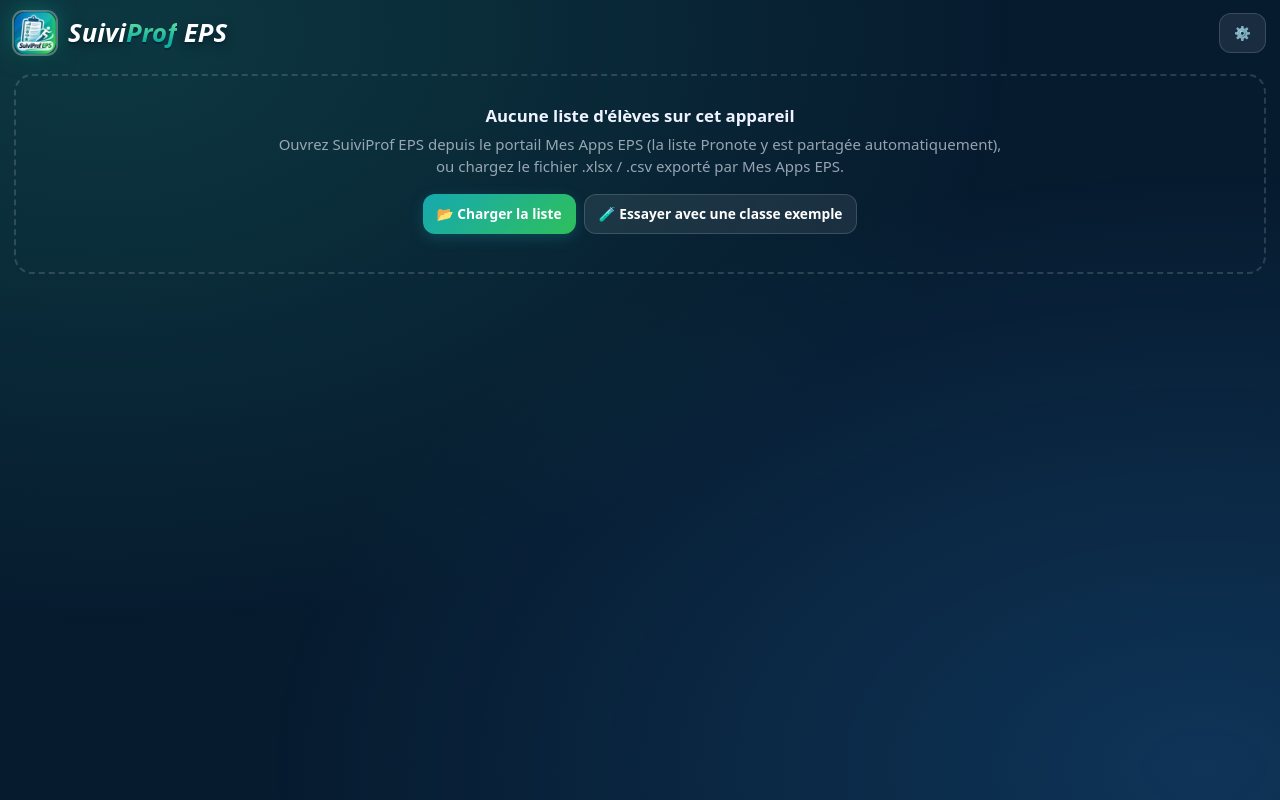
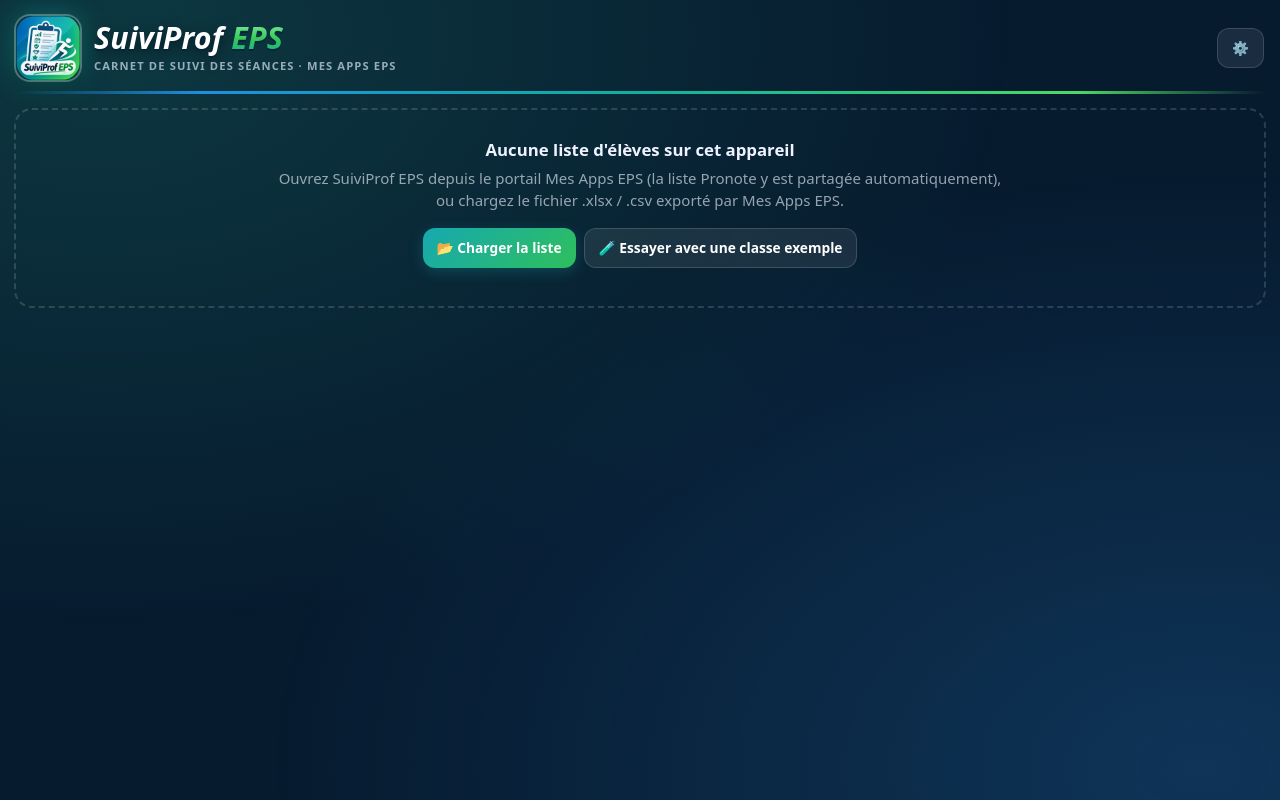
Before and after one commit to VinzToc/SuiviProf_EPS, a plain HTML site: page index.html in a window 1280 px wide. Drawn offline with Linux system fonts and the light colour scheme.

Commit message:
En-tête sur le modèle de CompEval : SuiviProf + EPS en vert comme sur le logo, logo agrandi, sous-titre, liseré
Co-Authored-By: Claude Opus 5.5 <noreply@anthropic.com>
Claude-Session: https://claude.ai/code/session_01DWMzvD6ztMEfLaUiDk1reh

```diff
--- a/index.html
+++ b/index.html
@@ -113,18 +113,22 @@ td select.in{width:auto;text-align:left}
 @media(max-width:600px){:root{--w0:128px;--w1:56px}header{padding:10px}h1{font-size:1.1rem}.hide-s{display:none}.grid{max-height:calc(100vh - 235px)}}
 </style>
 
-<style id="titre-moderne">/* Titre en casse mixte + logo mis en valeur, aux couleurs du logo */
-header h1{font-family:system-ui,-apple-system,"Segoe UI",Roboto,sans-serif!important;font-style:italic!important;font-weight:900!important;text-transform:none!important;letter-spacing:.005em!important;line-height:1.08;font-size:1.6rem!important;background:none!important;-webkit-text-stroke:0!important;color:#fff!important;-webkit-text-fill-color:#fff!important;text-shadow:0 2px 0 #03263a,0 4px 12px rgba(0,0,0,.45)!important}
-header h1 .tm{background:linear-gradient(180deg,#7ef0a0,#11af9d 72%)!important;-webkit-background-clip:text!important;background-clip:text!important;color:#11af9d!important;-webkit-text-fill-color:transparent!important;text-shadow:none!important;filter:drop-shadow(0 2px 0 #03263a)}
-header h1 small,header h1 em{font-style:normal!important;text-shadow:none!important;-webkit-text-fill-color:currentColor!important}
-header img.lg{border-radius:22%!important;box-shadow:0 0 0 2px rgba(255,255,255,.3),0 0 22px rgba(17,175,157,.5),0 6px 16px rgba(0,0,0,.4)!important;transition:transform .3s}
+
+<style id="titre-moderne">/* En-tête aux couleurs du logo (bleu, turquoise, vert), sur le modèle de CompEval */
+header{position:relative;padding:16px 16px 14px!important;gap:14px!important}
+header::after{content:'';position:absolute;left:14px;right:14px;bottom:0;height:3px;border-radius:3px;background:linear-gradient(90deg,transparent,#1f8fe0 15%,#11af9d 50%,#4cd964 85%,transparent)}
+header img.lg{width:64px!important;height:64px!important;border-radius:22%!important;box-shadow:0 0 0 2px rgba(255,255,255,.28),0 0 24px rgba(17,175,157,.5),0 6px 16px rgba(0,0,0,.45)!important;transition:transform .3s}
 header img.lg:hover{transform:rotate(-5deg) scale(1.05)}
-@media(max-width:520px){header h1{font-size:calc(1.6rem * .8)!important}}
+header .ttl{min-width:0}
+header h1{margin:0;font-family:system-ui,-apple-system,"Segoe UI",Roboto,sans-serif!important;font-style:italic!important;font-weight:900!important;text-transform:none!important;letter-spacing:.005em!important;line-height:1.05;font-size:1.9rem!important;background:none!important;color:#fff!important;-webkit-text-fill-color:#fff!important;text-shadow:0 2px 0 #03263a,0 4px 14px rgba(0,0,0,.5)!important;white-space:nowrap}
+header h1 .tm{background:linear-gradient(180deg,#8ff5a8,#34c759 55%,#11af9d)!important;-webkit-background-clip:text!important;background-clip:text!important;color:#34c759!important;-webkit-text-fill-color:transparent!important;text-shadow:none!important;filter:drop-shadow(0 2px 0 #03263a)}
+header .ttl p{margin:4px 0 0;font-size:.7rem;font-weight:600;letter-spacing:.1em;text-transform:uppercase;color:rgba(226,240,255,.65)}
+@media(max-width:600px){header img.lg{width:48px!important;height:48px!important}header h1{font-size:1.4rem!important}header .ttl p{display:none}}
 </style>
 </head>
 <body>
 <header>
- <img src="icons/icon-192.png" alt="" class="lg"><h1>Suivi<span class="tm">Prof</span> EPS</h1>
+ <img src="icons/icon-192.png" alt="" class="lg"><div class="ttl"><h1>SuiviProf <span class="tm">EPS</span></h1><p>Carnet de suivi des séances · Mes Apps EPS</p></div>
  <select id="cls" aria-label="Classe" hidden></select>
  <span class="sp"></span>
  <span class="msg" id="st"></span>
--- a/sw.js
+++ b/sw.js
@@ -1,4 +1,4 @@
-const V='suiviprof-v0.6.1',F=['./','index.html','eps-core.js','manifest.webmanifest','icons/icon-192.png','icons/icon-512.png','icons/Logo-SuiviProf.png'];
+const V='suiviprof-v0.6.2',F=[./,index.html,eps-core.js,manifest.webmanifest,icons/icon-192.png,icons/icon-512.png,icons/Logo-SuiviProf.png]
 self.addEventListener('install',e=>{e.waitUntil(caches.open(V).then(c=>Promise.all(F.map(u=>fetch(u,{cache:'reload'}).then(r=>r.ok&&c.put(u,r)).catch(()=>{})))));self.skipWaiting()});
 self.addEventListener('activate',e=>{e.waitUntil(caches.keys().then(k=>Promise.all(k.filter(x=>x.startsWith('suiviprof')&&x!==V).map(x=>caches.delete(x)))));self.clients.claim()});
 self.addEventListener('fetch',e=>{const q=e.request;if(q.method!=='GET')return;
```
